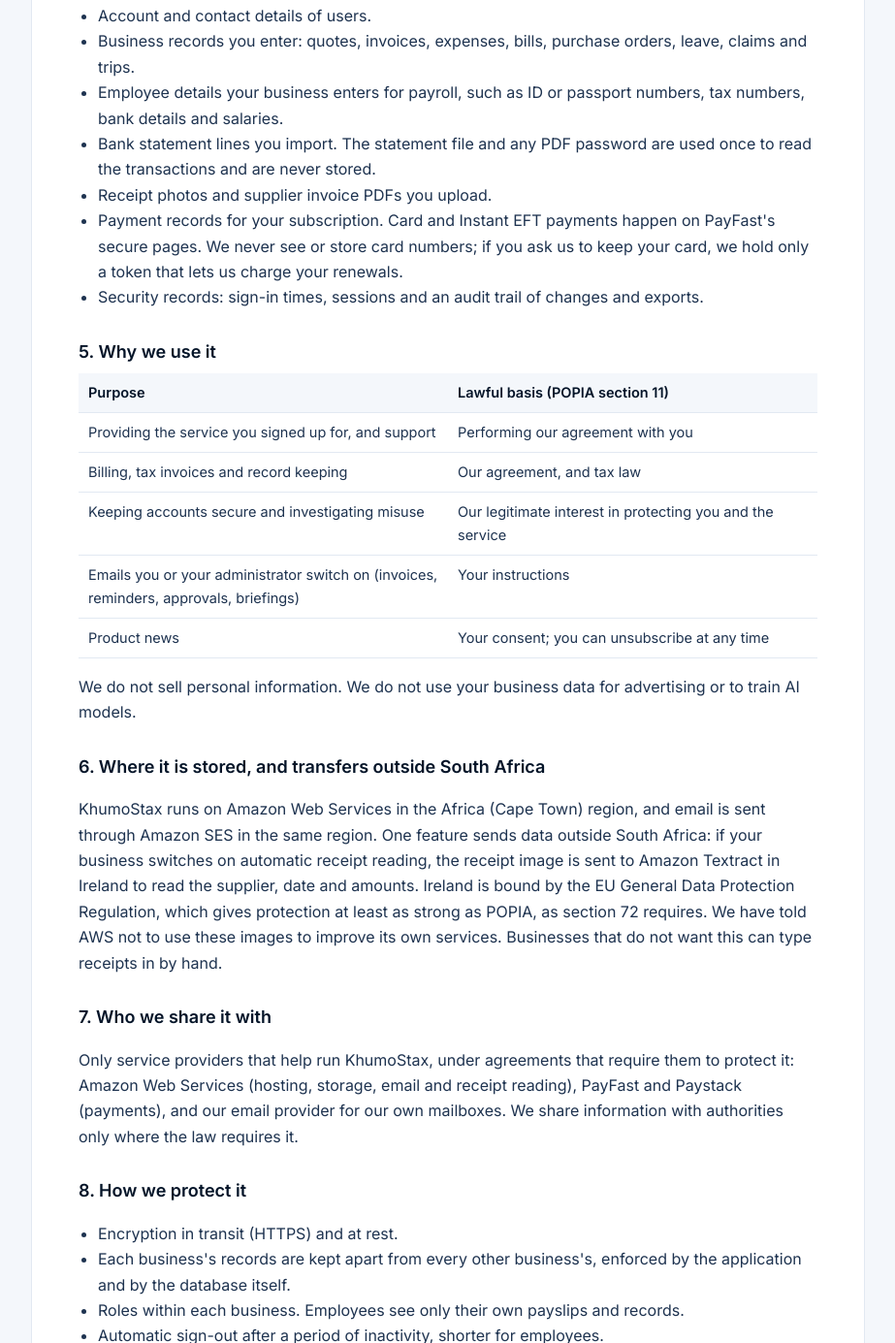
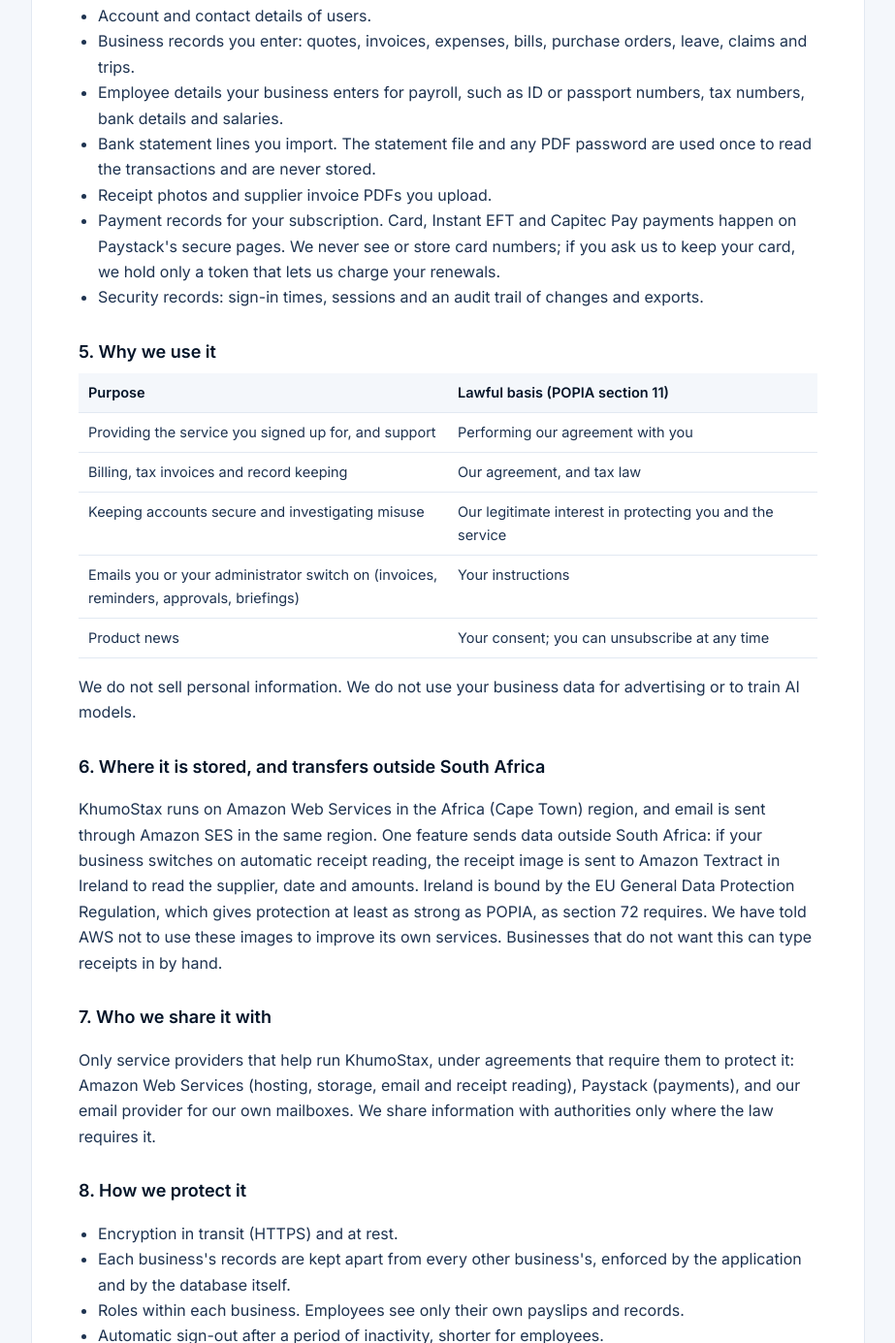
Before and after one commit to MDAPty-Dev/Website, a plain HTML site: page privacy.html in a window 1280 px wide. Shown: the part 1237-2622 px from the top of the page at 97% size, without its empty margins (178-1101 px from the left). Drawn offline with nearby package versions, Linux system fonts and the light colour scheme.

Commit message:
Amended to use paystack

```diff
--- a/privacy.html
+++ b/privacy.html
@@ -86,7 +86,7 @@ thead th:empty{display:none}
 <li>Employee details your business enters for payroll, such as ID or passport numbers, tax numbers, bank details and salaries.</li>
 <li>Bank statement lines you import. The statement file and any PDF password are used once to read the transactions and are never stored.</li>
 <li>Receipt photos and supplier invoice PDFs you upload.</li>
-<li>Payment records for your subscription. Card and Instant EFT payments happen on PayFast's secure pages. We never see or store card numbers; if you ask us to keep your card, we hold only a token that lets us charge your renewals.</li>
+<li>Payment records for your subscription. Card, Instant EFT and Capitec Pay payments happen on Paystack's secure pages. We never see or store card numbers; if you ask us to keep your card, we hold only a token that lets us charge your renewals.</li>
 <li>Security records: sign-in times, sessions and an audit trail of changes and exports.</li>
 </ul>
 <h2>5. Why we use it</h2>
@@ -124,7 +124,7 @@ thead th:empty{display:none}
 <h2>6. Where it is stored, and transfers outside South Africa</h2>
 <p>KhumoStax runs on Amazon Web Services in the Africa (Cape Town) region, and email is sent through Amazon SES in the same region. One feature sends data outside South Africa: if your business switches on automatic receipt reading, the receipt image is sent to Amazon Textract in Ireland to read the supplier, date and amounts. Ireland is bound by the EU General Data Protection Regulation, which gives protection at least as strong as POPIA, as section 72 requires. We have told AWS not to use these images to improve its own services. Businesses that do not want this can type receipts in by hand.</p>
 <h2>7. Who we share it with</h2>
-<p>Only service providers that help run KhumoStax, under agreements that require them to protect it: Amazon Web Services (hosting, storage, email and receipt reading), PayFast and Paystack (payments), and our email provider for our own mailboxes. We share information with authorities only where the law requires it.</p>
+<p>Only service providers that help run KhumoStax, under agreements that require them to protect it: Amazon Web Services (hosting, storage, email and receipt reading), Paystack (payments), and our email provider for our own mailboxes. We share information with authorities only where the law requires it.</p>
 <h2>8. How we protect it</h2>
 <ul>
 <li>Encryption in transit (HTTPS) and at rest.</li>
```
Also changed, not shown: dpa.html (+1 -1 lines), index.html (+1 -1 lines), refunds.html (+1 -1 lines), terms.html (+1 -1 lines).
